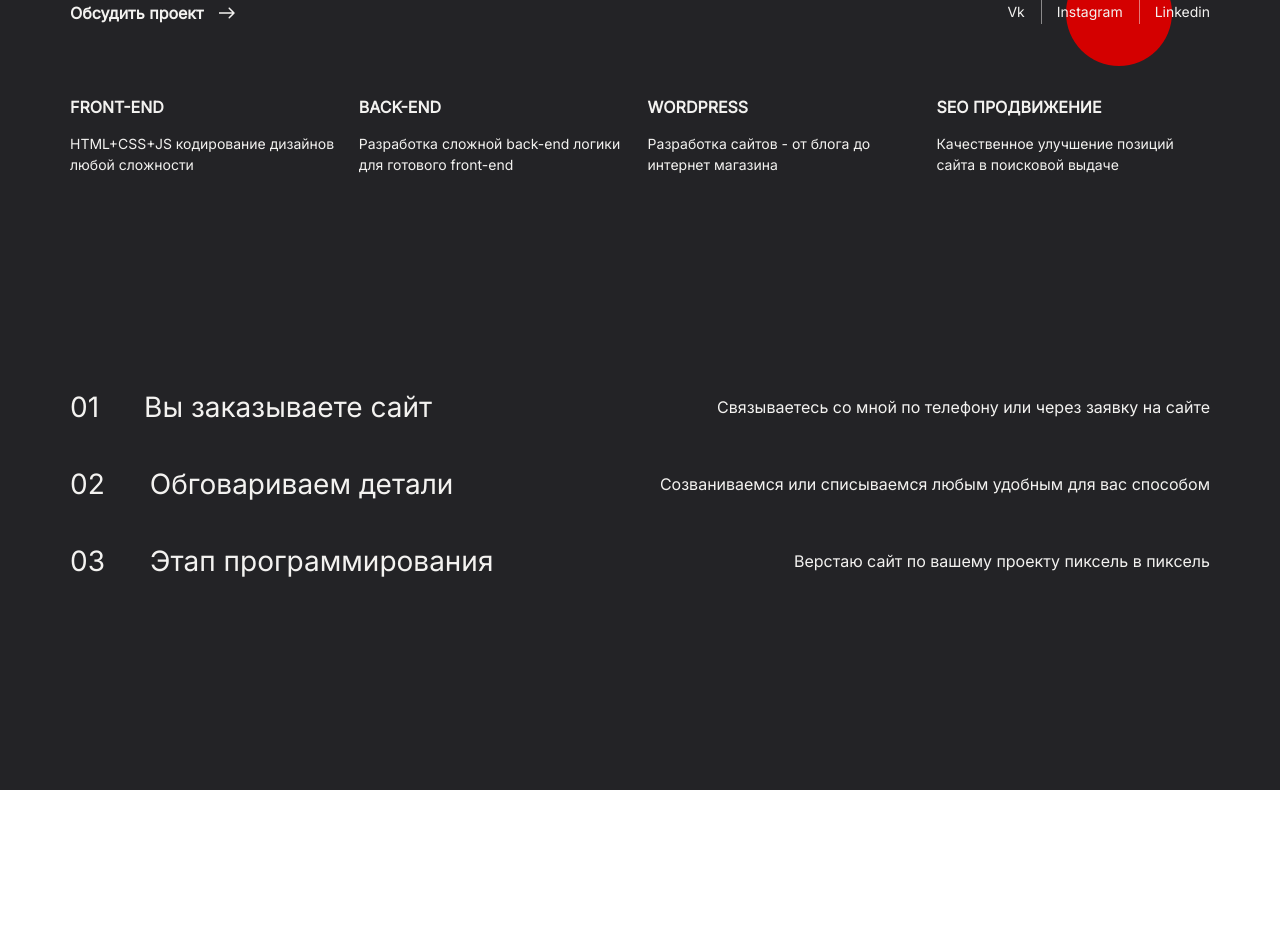
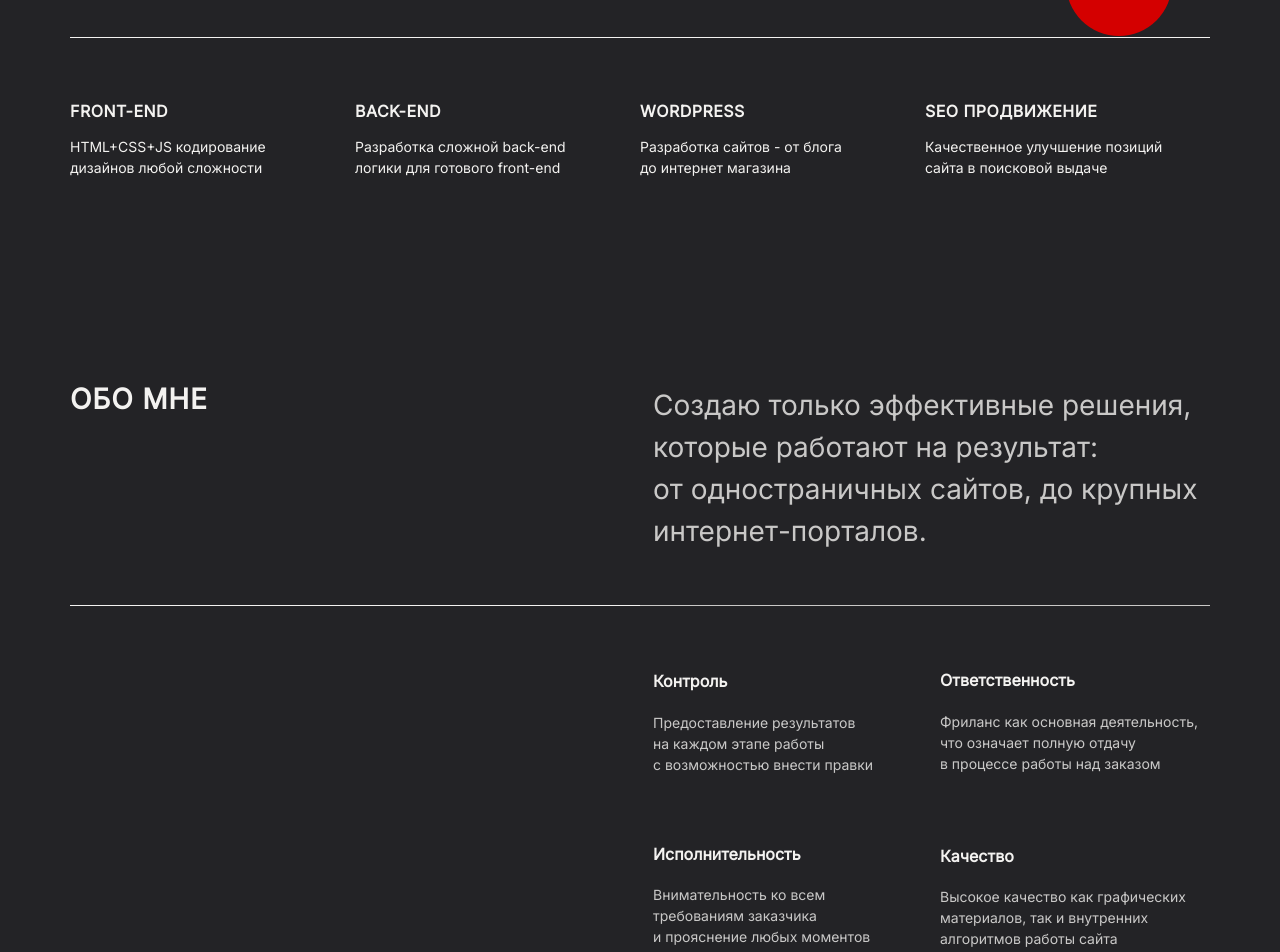
Before and after one commit to Zaveka/Portfolio, a plain HTML site: page index.html in a window 1280 px wide. Shown: the part 840-1792 px from the top of the page. Before the commit the page ends 1630 px from the top, so only its background shows below. Drawn offline with Linux system fonts and the light colour scheme.

Commit message:
corection in perpixel

```diff
--- a/css/style.css
+++ b/css/style.css
@@ -15,6 +15,15 @@ body{
 .dark .triangle path{
     fill: #FFF;
 }
+.dark .social,
+.dark .steps-item,
+.dark .about-title,
+.dark .about-description{
+border-bottom: 1px solid #F3F2F0;
+}
+.dark .steps-item:first-child{
+    border-top: 1px solid #F3F2F0;
+}
 .light{
     background-color: #F3F2F0;
     color: #010101
@@ -28,6 +37,15 @@ body{
 .light .triangle path{
     fill: #D40000;
 }
+.light .social,
+.light .steps-item,
+.light .about-title,
+.light .about-description{
+    border-bottom: 1px solid #010101;
+}
+.light .steps-item:first-child{
+    border-top: 1px solid #010101;
+}
 .wrapper{
     max-width: 1140px;
     margin: 0 auto;
@@ -40,6 +58,8 @@ body{
 .main .title-h1{
     position: relative;
     z-index: 4;
+    margin-top: 37px;
+    letter-spacing: 0.06em;
 }
 .name{
     font-size: 28px;
@@ -48,6 +68,7 @@ body{
 }
 .title-h1{
     font-size: 74px;
+    font-weight: bold;
     text-transform: uppercase;
 }
 .title-h3{
@@ -55,14 +76,14 @@ body{
     font-weight: 700;
 }
 .photo{
-    margin-bottom: 120px;
+    margin-bottom: 93px;
     width: 100%;
 }
 header{
     display: flex;
     justify-content: space-between;
-    padding-top: 40px;
-    padding-bottom: 60px;
+    padding-top: 43px;
+    padding-bottom: 63px;
 }
 .nav{
     list-style-type: none;
@@ -71,8 +92,8 @@ header{
     display: flex;
 }
 .nav-item{
-    padding-left: 16px;
-    padding-right: 16px;
+    padding-left: 10px;
+    padding-right: 15px;
 }
 .nav-item:first-child{
     padding-left: 0;
@@ -83,6 +104,7 @@ header{
 .nav-link{
     text-decoration: none;
     font-size: 14px;
+    transition: color 0.2s ease;
 }
 .nav-link:hover{
     color: #D40000;
@@ -103,11 +125,37 @@ header{
 .nav-info .nav-item:first-child::before{
     display: none;
 }
+.nav-social .nav-item{
+    position: relative;
+}
+.nav-social .nav-item::before{
+    content: "";
+    display: block;
+    width: 1px;
+    height: 24px;
+    background-color: rgba(243, 242, 240, 0.5);
+    position: absolute;
+    left: 0;
+    top: calc(50% - 12px);
+}
+.nav-social .nav-item:first-child::before{
+    display: none;
+}
+.nav-social .nav-item{
+    padding-left: 28px;
+    padding-right: 28px;
+}
+.nav-social .nav-item:last-child{
+    padding-right: 0;
+}
+.nav-social .nav-link{
+    font-size: 16px;
+}
 .social{
     display: flex;
     justify-content: space-between;
-    padding-bottom: 60px;
-    margin-top: 100px;
+    padding-bottom: 31px;
+    margin-top: 104px;
 }
 .social-item:last-child{
     position: relative;
@@ -118,6 +166,12 @@ header{
     align-items: center;
     font-size: 16px;
     font-weight: 700;
+    padding-bottom: 11px;
+    transition: 0.2s border-bottom ease;
+    border-bottom: 2px solid transparent;
+}
+.project:hover{
+    border-bottom: 2px solid #F3F2F0;
 }
 .project-img{
     width: 16px;
@@ -128,19 +182,25 @@ header{
 }
 .skill{
     display: flex;
-    justify-content: space-between;
+    padding-top: 48px;
+}
+.skill .title-h3{
+    letter-spacing: 0.03em;
 }
 .skill-item{
-    flex: 0 0 24%;
+    flex: 0 0 22%;
+    margin-right: 3%;
 }
 .skill .title-h3{
     text-transform: uppercase;
+    letter-spacing: 0.03em;
 }
 .skill .description{
     line-height: 150%;
+    flex: 0 0 49%;
 }
 .section-steps{
-    padding-top: 180px;
+    padding-top: 165px;
     padding-bottom: 190px;
 }
 .steps-item{
@@ -148,29 +208,30 @@ header{
     justify-content: space-between;
     align-items: center;
     line-height: 150%;
+    padding-top: 14px;
+    padding-bottom: 10px;
 }
 .steps-title{
     font-size: 28px;
 }
 .steps-title span{
-    margin-right: 45px;
+    margin-right: 38px;
 }
 .steps-description{
     font-size: 16px;
-
 }
 .circle-main{
     width: 253px;
     height: 253px;
     position: absolute;
     left: -128px;
-    top: calc(50% - 126px);
+    top: calc(50% - 134px);
     z-index: 1;
 }
 .triangle{
     position: absolute;
     left: -151px;
-    top: -35px;
+    top: -21px;
     z-index: 2;
 }
 .circle-nav{
@@ -178,5 +239,61 @@ header{
     height: 106px;
     position: absolute;
     right: 38px;
-    top: calc(50% - 53px);
+    top: calc(50% - 60px);
 }
+.section-about{
+    padding-top: 130px;
+}
+.about{
+    display: grid;
+    grid-template: 284px /repeat(4, 1fr);
+}
+.about-title{
+    grid-column: 1/3;
+    grid-row: 1/2;
+    font-size: 28px;
+    font-weight: 700;
+    letter-spacing: 0.03em;
+    text-transform: uppercase;
+    padding-top: 61px;
+    padding-bottom: 62px;
+}
+.about-description{
+    grid-column: 3/5;
+    grid-row: 1/2;
+    font-size: 28px;
+    line-height: 150%;
+    opacity: 0.8;
+    padding: 62px 10px 62px 13px;
+}
+.about-01{
+    grid-column: 3/4;
+    grid-row: 2/3;
+    padding: 50px 20px 36px 13px;
+}
+.about-02{
+    grid-column: 4/5;
+    grid-row: 2/3;
+    padding: 49px 10px 35px 15px;
+}
+.about-03{
+    grid-column: 3/4;
+    grid-row: 3/4;
+    padding: 18px 13px 18px 13px;
+}
+.about-04{
+    grid-column: 4/5;
+    grid-row: 3/4;
+    padding: 20px 10px 18px 15px;
+}
+.about-item .description{
+    line-height: 150%;
+    opacity: 0.8;
+}
+.about-item>p{
+    margin-top: 0;
+    margin-bottom: 0;
+}
+.about-item .title-h3{
+    margin-bottom: 21px;
+}
--- a/index.html
+++ b/index.html
@@ -26,7 +26,7 @@
                             <li class="nav-item"><a class="nav-link" href="mailto:alexdev@gmail.com">alexdev@gmail.com</a></li>
                         </ul>
             </header>
-            <img class="photo" src="/Portfolio/img/photo.png" alt="Photo">
+            <img class="photo" src="../Portfolio/img/photo.png" alt="Photo">
             <main>
                 <div class="main">
                     <svg class="circle circle-main" viewBox="0 0 253 253" xmlns="http://www.w3.org/2000/svg">
@@ -46,7 +46,7 @@
                         <svg class="circle circle-nav" viewBox="0 0 253 253" xmlns="http://www.w3.org/2000/svg">
                             <circle cx="126.5" cy="126.5" r="126.5"/>
                         </svg>
-                        <ul class="nav nav-info">
+                        <ul class="nav nav-social">
                             <li class="nav-item"><a class="nav-link" target="_blank" href="#">Vk</a></li>
                             <li class="nav-item"><a class="nav-link" target="_blank" href="#">Instagram</a></li>
                             <li class="nav-item"><a class="nav-link" target="_blank" href="#">Linkedin</a></li>
@@ -64,7 +64,7 @@
                     </div>
                     <div class="skill-item">
                         <h3 class="title-h3">WORDPRESS</h3>
-                        <p class="description">Разработка сайтов - от блога до интернет магазина</p>
+                        <p class="description">Разработка сайтов - от блога до&nbsp;интернет магазина</p>
                     </div>
                     <div class="skill-item">
                         <h3 class="title-h3">SEO продвижение</h3>
@@ -72,7 +72,32 @@
                     </div>
                 </div>
             </main>
-            <section></section>
+            <section class="section-about">
+                <div class="about">
+                    <div class="about-item about-title">
+                        <p>Обо мне</p>
+                    </div>
+                    <div class="about-item about-description">
+                        <p>Создаю только эффективные решения, которые работают на результат: от&nbsp;одностраничных сайтов, до крупных интернет-порталов.</p>
+                    </div>
+                    <div class="about-item about-01">
+                        <h3 class="title-h3">Контроль</h3>
+                        <p class="description">Предоставление результатов на&nbsp;каждом этапе работы с&nbsp;возможностью внести правки</p>
+                    </div>
+                    <div class="about-item about-02">
+                        <h3 class="title-h3">Ответственность</h3>
+                        <p class="description">Фриланс как основная деятельность, что означает полную отдачу в&nbsp;процессе работы над заказом</p>
+                    </div>
+                    <div class="about-item about-03">
+                        <h3 class="title-h3">Исполнительность</h3>
+                        <p class="description">Внимательность ко всем требованиям заказчика и&nbsp;прояснение любых моментов</p>
+                    </div>
+                    <div class="about-item about-04">
+                        <h3 class="title-h3">Качество</h3>
+                        <p class="description">Высокое качество как графических материалов, так и внутренних алгоритмов работы сайта</p>
+                    </div>
+                </div>
+            </section>
             <section class="section-steps">
                 <div class="steps">
                     <div class="steps-item">
```
Also changed, not shown: Home page 1920px (1140px).png (added), 1 other file.
